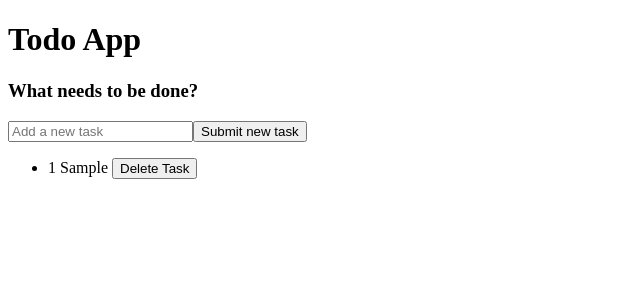
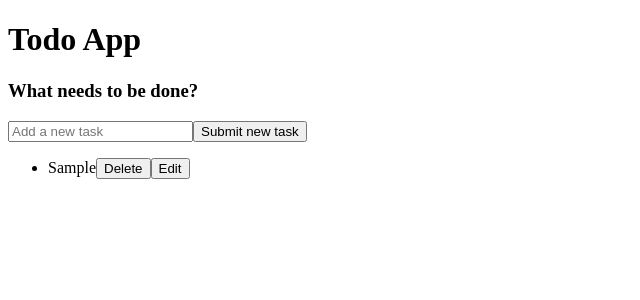
Before and after one commit to renatodinizc/react-todo-app, a React (Create React App) app: page / in a window 1280 px wide. Both pictures are taken after typing "Sample" into the empty fields and a click on the button "Submit new task". Shown: the top 300 px of the page, without its empty margins (0-640 px from the left). Built offline with nearby package versions, Linux system fonts and the light colour scheme.

Commit message:
component refactor + edit option

```diff
--- a/src/App.js
+++ b/src/App.js
@@ -1,6 +1,6 @@
 import React, { useState } from 'react';
 import Form from './Form';
-import List from './List';
+import Item from './Item';
 
 function App() {
   const [tasks, setTasks] = useState([]);
@@ -9,6 +9,22 @@ function App() {
     if (task.title.trim()) {
       setTasks([...tasks, task]);
     };
+  };
+
+  function deleteTask(id) {
+    const remainingTasks = tasks.filter(task => task.id !== id);
+    remainingTasks.map(task => task.id)
+    setTasks(remainingTasks);
+  };
+
+  function editTask(id) {
+    const editedTasks = tasks.map(task => {
+      if (task.id == id) {
+        return {...task, title: prompt('Insert edition to task')};
+      }
+      return task;
+    });
+    setTasks(editedTasks);
   }
 
   return (
@@ -17,7 +33,7 @@ function App() {
       <Form createTask={createTask} id={tasks.length + 1} />
 
       <ul>
-        {tasks.map((task) => <List id={task.id} title={task.title} tasks={tasks} setTasks={setTasks}/>)}
+        {tasks.map((task) => <Item id={task.id} title={task.title} tasks={tasks} editTask={editTask} deleteTask={deleteTask}/>)}
       </ul>
 
     </>
--- /dev/null
+++ b/src/Item.js
@@ -0,0 +1,32 @@
+import React, { useState } from 'react';
+
+function Item({deleteTask, editTask, id, title}) {
+    const [isEditing, setEditing] = useState(false);
+
+
+
+
+
+    if (isEditing == false) {
+        return (
+            <li>
+                {title}
+                <button onClick={() => deleteTask(id)}>Delete</button>
+                <button onClick={() => setEditing(true)}>Edit</button>
+            </li>
+        );
+    } else {
+        return (
+            <>
+                <form>
+                    <h4>New title for task</h4>
+                    <input type='text' placeholder={title} autoComplete='off' />
+                    <button onClick={() => setEditing(false)}>Cancel</button>
+                    <button type='submit'>Save</button>
+                </form>
+            </>
+        );
+    };
+};
+
+export default Item;
--- a/src/List.js
+++ /dev/null
@@ -1,17 +0,0 @@
-import React from 'react';
-
-function List(props) {
-
-    function handleDeleteTask() {
-        const remainingTasks = props.tasks.filter(task => props.id !== task.id);
-        props.setTasks(remainingTasks);
-
-
-    };
-
-    return (
-        <li>{props.id} {props.title} <button onClick={handleDeleteTask}>Delete Task</button></li>
-    );
-}
-
-export default List;
```
